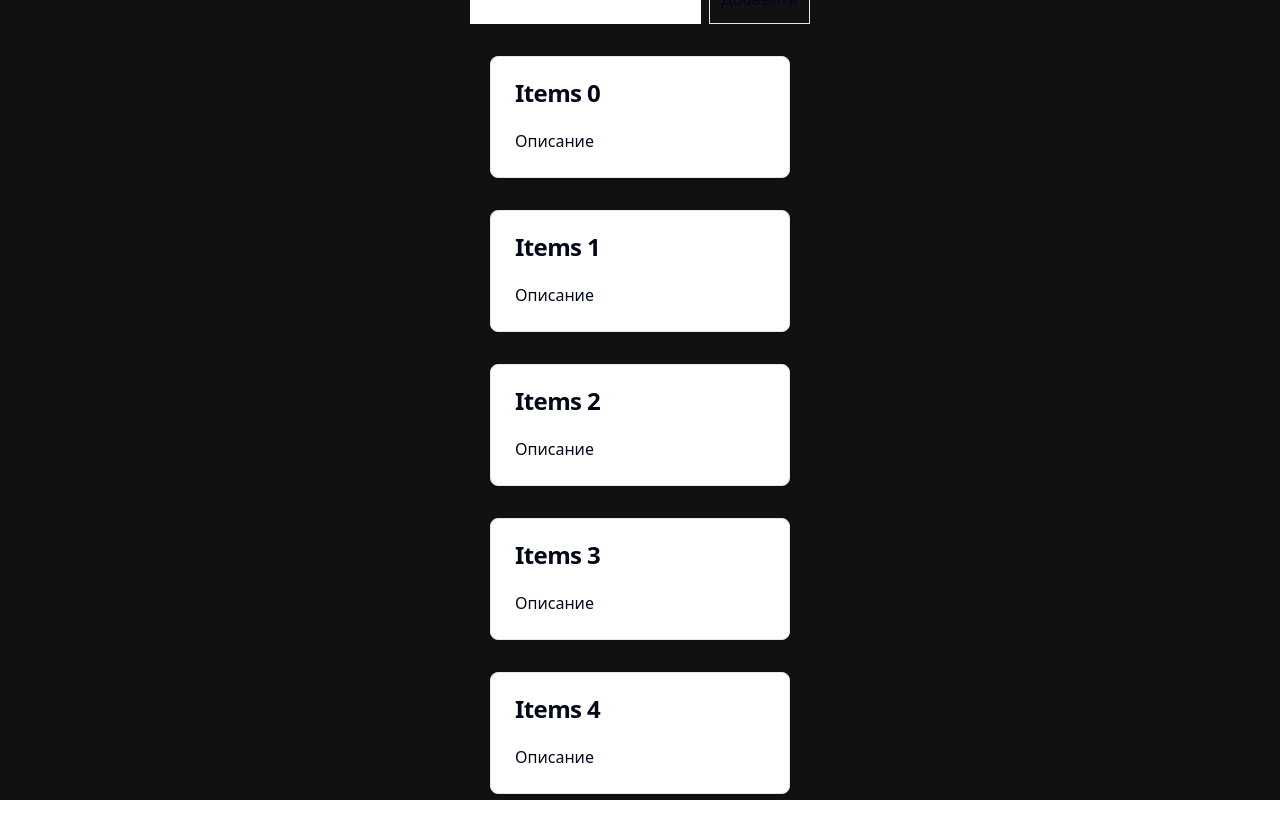
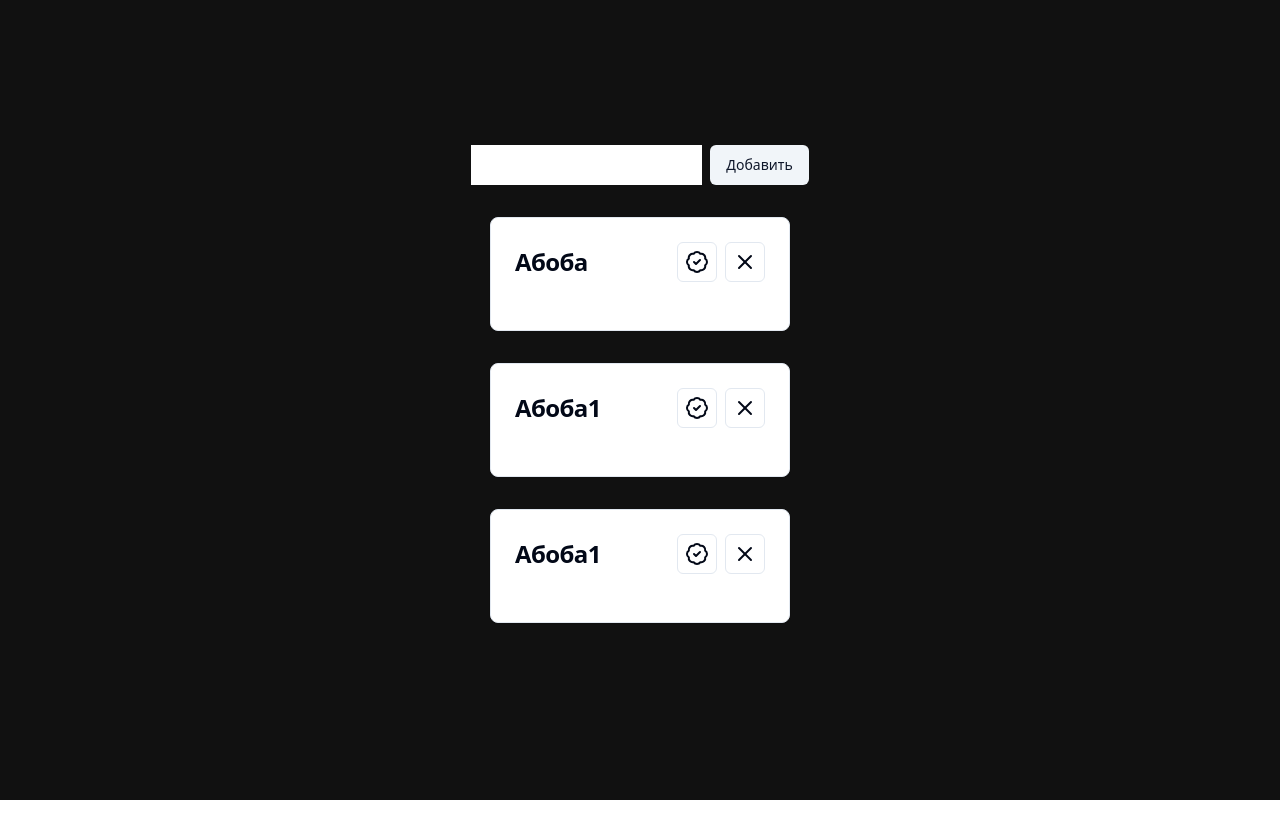
Before and after one commit to FrozenQxc/TodoList-React-Redux, a React (Vite) app: page / in a window 1280 px wide. After the commit the page ends 800 px from the top, so only its background shows below. Built offline with nearby package versions, Linux system fonts and the light colour scheme.

Commit message:
:alien: feat : redux + modal

```diff
--- a/src/App.tsx
+++ b/src/App.tsx
@@ -1,26 +1,20 @@
-import { ChangeEvent, useState } from 'react'
+import { useState } from 'react'
+import ModalAddTodo from './components/ModalAddTodo'
 import TodoList from './components/card'
+import { Button } from './components/ui/button'
 
 export default function App() {
-	const [value, setValue] = useState<string>('')
-	const [todo, setTodo] = useState<string[]>(['Похавать', 'Похавать'])
-
-	const handleInput = (e: ChangeEvent<HTMLInputElement>) => {
-		setValue(e.target.value)
-	}
-
-	const addTodo = () => {
-		setTodo([value, ...todo])
-	}
+	const [active, setActive] = useState<boolean>(false)
 
 	return (
-		<div className='flex justify-center items-center bg-[#111] h-screen  flex-col '>
+		<div className='flex justify-center items-center bg-[#111] h-screen flex-col'>
 			<div className='flex gap-2'>
-				<input type='text' onChange={handleInput} />
-				<button className='border p-3' onClick={addTodo}>
+				<input type='text' />
+				<Button onClick={() => setActive(true)} variant='secondary'>
 					Добавить
-				</button>
+				</Button>
 			</div>
+			{active && <ModalAddTodo setActive={setActive} />}
 			<TodoList />
 		</div>
 	)
--- /dev/null
+++ b/src/components/ModalAddTodo.tsx
@@ -0,0 +1,75 @@
+import { cn } from '@/lib/utils'
+import { useEffect, useRef, useState } from 'react'
+import { Button } from './ui/button'
+import { Input } from './ui/input'
+
+interface Props {
+	className?: string
+	setActive: (arg: boolean) => void
+}
+
+const ModalAddTodo = ({ className, setActive }: Props) => {
+	const modalRef = useRef<HTMLDivElement>(null)
+	const [isVisible, setIsVisible] = useState(false)
+
+	const handleClickOutside = (event: MouseEvent) => {
+		if (modalRef.current && !modalRef.current.contains(event.target as Node)) {
+			setActive(false)
+		}
+	}
+
+	const handleEscape = (event: KeyboardEvent) => {
+		if (event.key === 'Escape') {
+			setActive(false)
+		}
+	}
+
+	useEffect(() => {
+		window.addEventListener('keydown', handleEscape)
+		window.addEventListener('mousedown', handleClickOutside)
+
+		const timer = setTimeout(() => {
+			setIsVisible(true)
+		}, 55)
+
+		return () => {
+			clearTimeout(timer)
+			window.removeEventListener('mousedown', handleClickOutside)
+			window.removeEventListener('keydown', handleEscape)
+		}
+	}, [])
+
+	return (
+		<div
+			className={cn(
+				'fixed inset-0 z-50 flex items-center justify-center bg-gray-900 bg-opacity-75 transition-opacity',
+				{ 'opacity-100': isVisible, 'opacity-0': !isVisible }
+			)}
+		>
+			<div
+				ref={modalRef}
+				className={cn(
+					'mx-auto bg-white rounded-md overflow-hidden transform transition-transform  ',
+					{ 'scale-100': isVisible, 'scale-90': !isVisible },
+					className
+				)}
+			>
+				<div className='w-[400px] h-[230px] flex flex-col justify-between '>
+					<div className='p-2 flex text-gray-500 text-[18px] border-b'>
+						Добавить таску
+					</div>
+					<div className='flex flex-col gap-5 m-3'>
+						<Input placeholder='Название' />
+						<Input placeholder='Описание' />
+					</div>
+					<div className='flex justify-center gap-x-3 p-2'>
+						<Button>Добавить</Button>
+						<Button onClick={() => setActive(false)}>Закрыть</Button>
+					</div>
+				</div>
+			</div>
+		</div>
+	)
+}
+
+export default ModalAddTodo
--- a/src/components/card.tsx
+++ b/src/components/card.tsx
@@ -1,21 +1,44 @@
+import { useAppDispatch, useAppSelector } from '@/hooks/hooks'
+import { setItems } from '@/redux/slices/itemsSlice'
 import { Reorder } from 'framer-motion'
-import { useState } from 'react'
+import { BadgeCheck, X } from 'lucide-react'
+import { RootState } from '../redux/store'
+import { Button } from './ui/button'
 import { Card, CardContent, CardHeader, CardTitle } from './ui/card'
 
 const TodoList = () => {
-	const [items, setItems] = useState<number[]>([1, 2, 3, 4, 5])
+	const items = useAppSelector((state: RootState) => state.itemsSlice.items)
+	const dispatch = useAppDispatch()
 
 	return (
 		<main>
-			<Reorder.Group values={items} onReorder={setItems}>
+			<Reorder.Group values={items} onReorder={e => dispatch(setItems(e))}>
 				{items.map((item, index) => (
 					<Reorder.Item value={item}>
-						<Card className='m-8 w-[300px]' key={index}>
+						<Card className='m-8 w-[300px] cursor-grab' key={index}>
 							<CardHeader>
-								<CardTitle>Items {index}</CardTitle>
+								<div className='flex justify-between items-center'>
+									<CardTitle>{item.title}</CardTitle>
+									<div className='space-x-2'>
+										<Button
+											variant='outline'
+											size='icon'
+											className='hover:bg-green-500'
+										>
+											<BadgeCheck />
+										</Button>
+										<Button
+											variant='outline'
+											size='icon'
+											className='hover:bg-red-500'
+										>
+											<X />
+										</Button>
+									</div>
+								</div>
 							</CardHeader>
 							<CardContent>
-								<p>Описание</p>
+								<p></p>
 							</CardContent>
 						</Card>
 					</Reorder.Item>
--- /dev/null
+++ b/src/components/ui/button.tsx
@@ -0,0 +1,56 @@
+import * as React from "react"
+import { Slot } from "@radix-ui/react-slot"
+import { cva, type VariantProps } from "class-variance-authority"
+
+import { cn } from "@/lib/utils"
+
+const buttonVariants = cva(
+  "inline-flex items-center justify-center whitespace-nowrap rounded-md text-sm font-medium ring-offset-background transition-colors focus-visible:outline-none focus-visible:ring-2 focus-visible:ring-ring focus-visible:ring-offset-2 disabled:pointer-events-none disabled:opacity-50",
+  {
+    variants: {
+      variant: {
+        default: "bg-primary text-primary-foreground hover:bg-primary/90",
+        destructive:
+          "bg-destructive text-destructive-foreground hover:bg-destructive/90",
+        outline:
+          "border border-input bg-background hover:bg-accent hover:text-accent-foreground",
+        secondary:
+          "bg-secondary text-secondary-foreground hover:bg-secondary/80",
+        ghost: "hover:bg-accent hover:text-accent-foreground",
+        link: "text-primary underline-offset-4 hover:underline",
+      },
+      size: {
+        default: "h-10 px-4 py-2",
+        sm: "h-9 rounded-md px-3",
+        lg: "h-11 rounded-md px-8",
+        icon: "h-10 w-10",
+      },
+    },
+    defaultVariants: {
+      variant: "default",
+      size: "default",
+    },
+  }
+)
+
+export interface ButtonProps
+  extends React.ButtonHTMLAttributes<HTMLButtonElement>,
+    VariantProps<typeof buttonVariants> {
+  asChild?: boolean
+}
+
+const Button = React.forwardRef<HTMLButtonElement, ButtonProps>(
+  ({ className, variant, size, asChild = false, ...props }, ref) => {
+    const Comp = asChild ? Slot : "button"
+    return (
+      <Comp
+        className={cn(buttonVariants({ variant, size, className }))}
+        ref={ref}
+        {...props}
+      />
+    )
+  }
+)
+Button.displayName = "Button"
+
+export { Button, buttonVariants }
--- /dev/null
+++ b/src/components/ui/input.tsx
@@ -0,0 +1,25 @@
+import * as React from "react"
+
+import { cn } from "@/lib/utils"
+
+export interface InputProps
+  extends React.InputHTMLAttributes<HTMLInputElement> {}
+
+const Input = React.forwardRef<HTMLInputElement, InputProps>(
+  ({ className, type, ...props }, ref) => {
+    return (
+      <input
+        type={type}
+        className={cn(
+          "flex h-10 w-full rounded-md border border-input bg-background px-3 py-2 text-sm ring-offset-background file:border-0 file:bg-transparent file:text-sm file:font-medium placeholder:text-muted-foreground focus-visible:outline-none focus-visible:ring-2 focus-visible:ring-ring focus-visible:ring-offset-2 disabled:cursor-not-allowed disabled:opacity-50",
+          className
+        )}
+        ref={ref}
+        {...props}
+      />
+    )
+  }
+)
+Input.displayName = "Input"
+
+export { Input }
--- /dev/null
+++ b/src/hooks/hooks.ts
@@ -0,0 +1,7 @@
+import { AppDispatch, RootState } from '@/redux/store'
+import type { TypedUseSelectorHook } from 'react-redux'
+import { useDispatch, useSelector } from 'react-redux'
+
+// Use throughout your app instead of plain `useDispatch` and `useSelector`
+export const useAppDispatch: () => AppDispatch = useDispatch
+export const useAppSelector: TypedUseSelectorHook<RootState> = useSelector
--- a/src/main.tsx
+++ b/src/main.tsx
@@ -1,10 +1,12 @@
-import React from 'react'
-import ReactDOM from 'react-dom/client'
-import App from './App.tsx'
+import ReactDOM from 'react-dom'
+import { Provider } from 'react-redux'
+import App from './App'
 import './index.css'
+import { store } from './redux/store'
 
-ReactDOM.createRoot(document.getElementById('root')!).render(
-  <React.StrictMode>
-    <App />
-  </React.StrictMode>,
+ReactDOM.render(
+	<Provider store={store}>
+		<App />
+	</Provider>,
+	document.getElementById('root')
 )
--- /dev/null
+++ b/src/redux/slices/itemsSlice.ts
@@ -0,0 +1,44 @@
+import { createSlice, PayloadAction } from '@reduxjs/toolkit'
+
+interface ItemType {
+	id: string
+	title: string
+}
+
+interface ItemsType {
+	items: ItemType[]
+}
+
+const initialState: ItemsType = {
+	items: [
+		{
+			id: '1',
+			title: 'Абоба',
+		},
+		{
+			id: '2',
+			title: 'Абоба1',
+		},
+		{
+			id: '3',
+			title: 'Абоба1',
+		},
+	],
+}
+
+const itemsSlice = createSlice({
+	name: 'items',
+	initialState,
+	reducers: {
+		setItems(state, action: PayloadAction<ItemType[]>) {
+			state.items = action.payload
+		},
+		removeItems(state, action: PayloadAction<string[]>) {
+			const removedItem = state.items.find(obj => obj.id === action.payload)
+		},
+	},
+})
+
+export const { setItems, removeItems } = itemsSlice.actions
+
+export default itemsSlice.reducer
--- /dev/null
+++ b/src/redux/store.ts
@@ -0,0 +1,13 @@
+import { configureStore } from '@reduxjs/toolkit'
+import itemsSlice from './slices/itemsSlice'
+
+export const store = configureStore({
+	reducer: {
+		itemsSlice,
+	},
+})
+
+// Infer the `RootState` and `AppDispatch` types from the store itself
+export type RootState = ReturnType<typeof store.getState>
+// Inferred type: {posts: PostsState, comments: CommentsState, users: UsersState}
+export type AppDispatch = typeof store.dispatch
```
